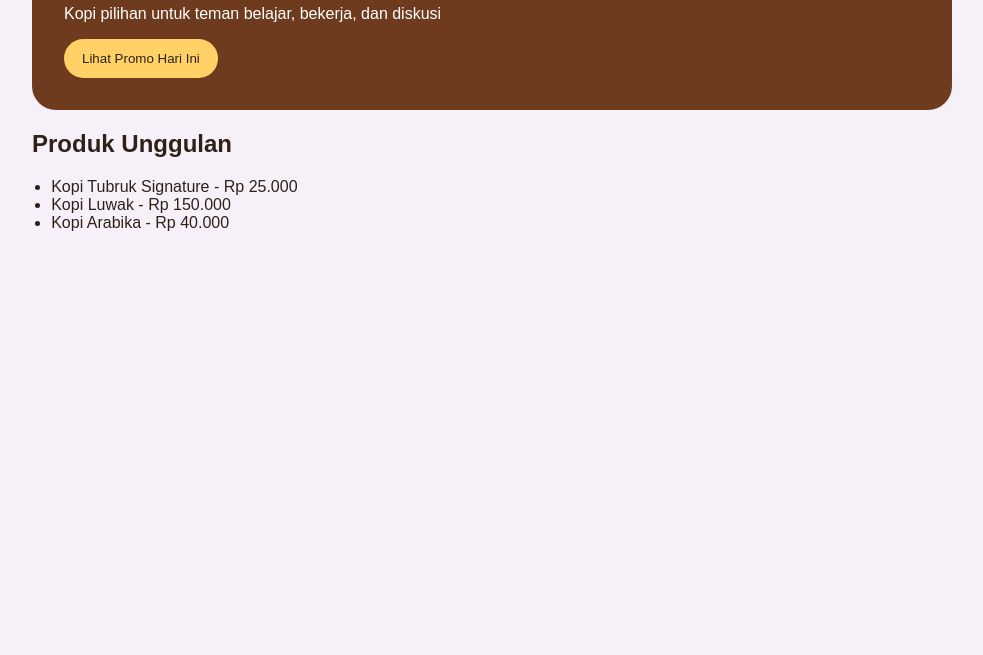
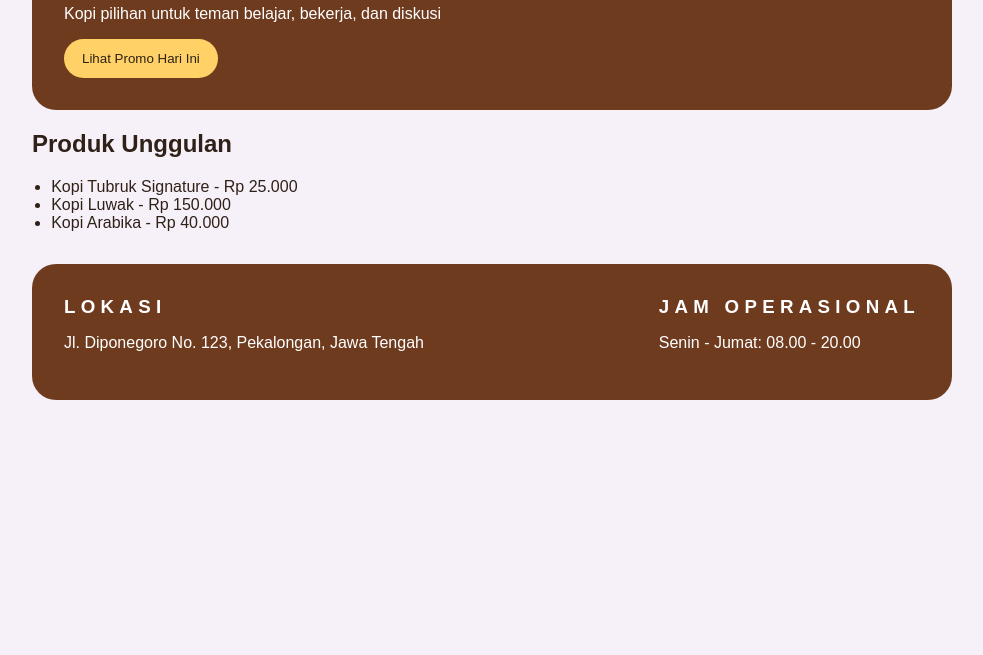
Before and after one commit to khoirunnadha/website-umkm, a plain HTML site: page index.html in a window 1280 px wide. Shown: the part 145-800 px from the top of the page, without its empty margins (148-1131 px from the left). Drawn offline with Linux system fonts and the light colour scheme.

Commit message:
Jam operasi And alamat

```diff
--- a/css/style.css
+++ b/css/style.css
@@ -29,6 +29,8 @@ body {
     padding-left: 1.2em;
 }
 
+
+
 button {
     padding: 12px 18px;
     color: #2f2118;
@@ -38,3 +40,19 @@ button {
     border: 0;
     border-radius: 999px;
 }
+
+.footer {
+    display: flex;
+    justify-content: space-between;
+    padding: 32px;
+    margin-top: 32px;
+    background: #6f3b1f;
+    color: white;
+    border-radius: 24px;
+}
+
+.jam-operasional h3, .alamat h3 {
+    margin: 0 0 8px;
+    letter-spacing: 0.14cm;
+    text-transform: uppercase;
+}
--- a/index.html
+++ b/index.html
@@ -10,7 +10,7 @@
     <main class="page">
         <section class="hero">
             <p class="eyebrow">UMKM Pekalongan</p>
-            <h1>Kopi LL (Lemes And Longor)</h1>
+            <h1>Kopi Nusa</h1>
             <p>Kopi pilihan untuk teman belajar, bekerja, dan diskusi</p>
             <button id="promoButton" type="button">Lihat Promo Hari Ini</button>
         </section>
@@ -23,6 +23,16 @@
                 <li>Kopi Arabika - Rp 40.000</li>
             </ul>
         </section>
+        <section class="footer">
+            <div class="alamat">
+                <h3>Lokasi</h3>
+                <p>Jl. Diponegoro No. 123, Pekalongan, Jawa Tengah</p>
+            </div>
+            <div class="jam-operasional">
+                <h3>Jam Operasional</h3>
+                <p>Senin - Jumat: 08.00 - 20.00</p>
+            </div>
+        </section>
     </main>
     <script src="js/script.js"></script>
 </body>
```
